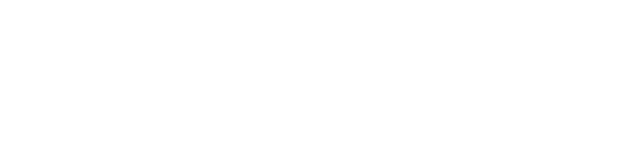
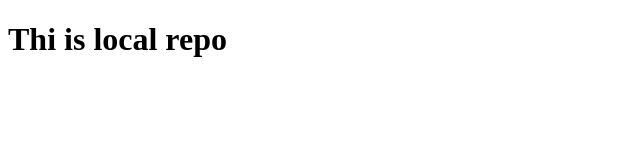
Before and after one commit to sanam1357/Git-local, a plain HTML site: page index.html in a window 1280 px wide. Shown: the whole page, without its empty margins (0-640 px from the left). Drawn offline with Linux system fonts and the light colour scheme.

Commit message:
Headline added

```diff
--- a/index.html
+++ b/index.html
@@ -6,6 +6,7 @@
     <title>Document</title>
 </head>
 <body>
+    <h1>Thi is local repo</h1>
 
 </body>
 </html>
```
Also changed, not shown: 1 other file.
